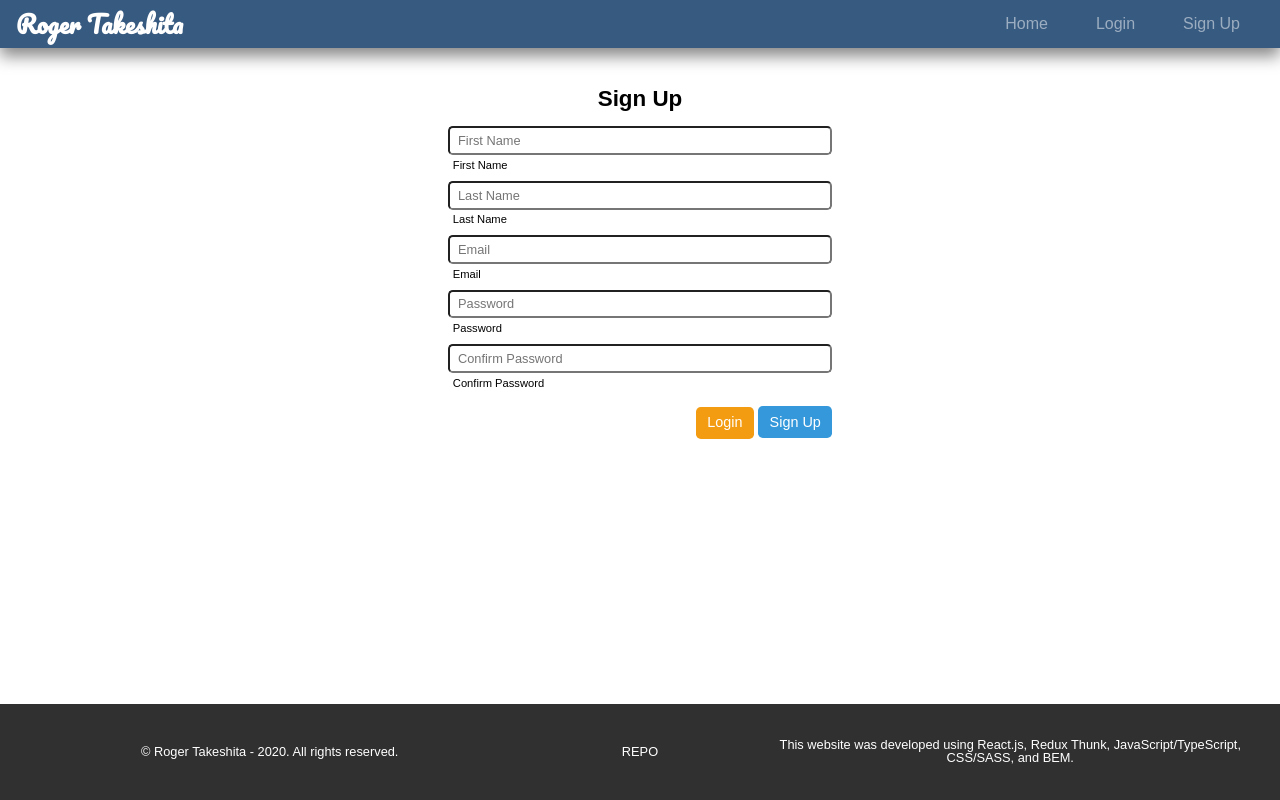
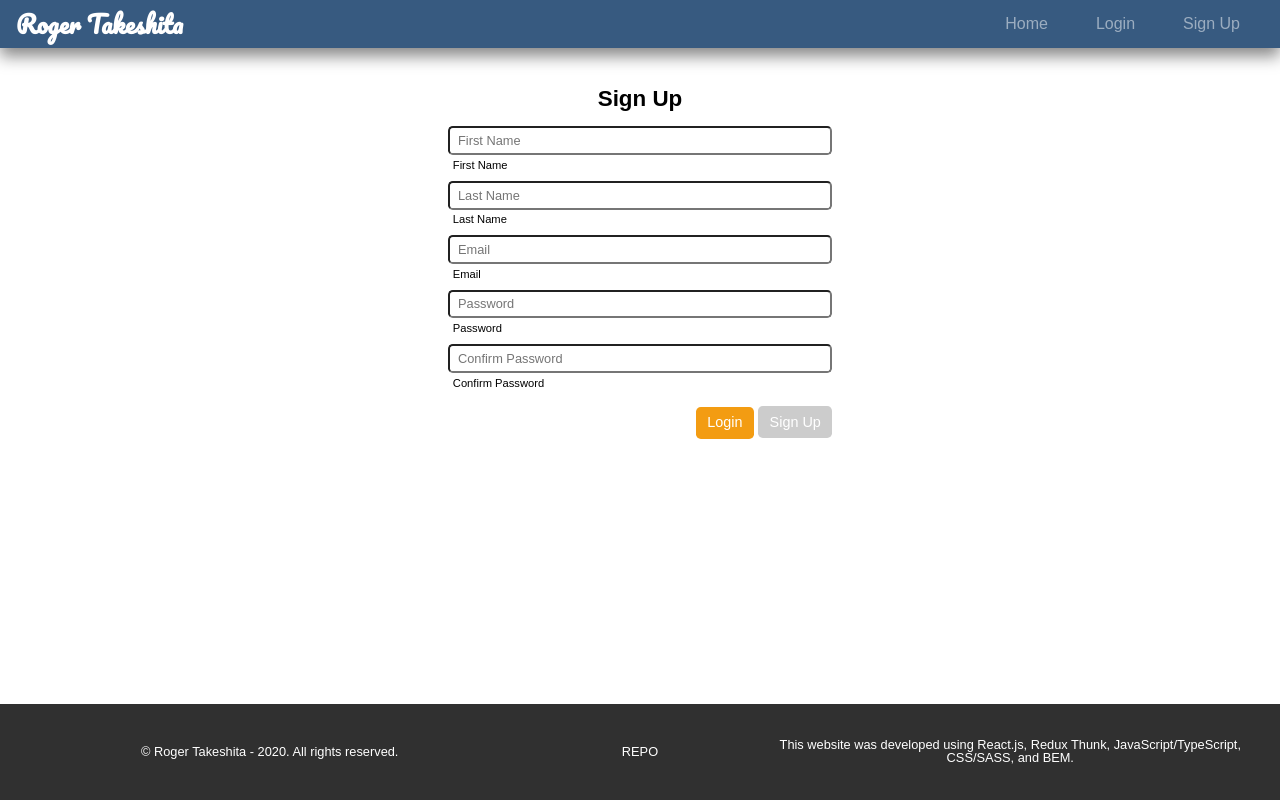
Before and after one commit to ganesank/React_Boilerplate, a React (Create React App) app: page /signup in a window 1280 px wide. Built offline with nearby package versions, Linux system fonts and the light colour scheme.

Commit message:
feat: Should connect SignUp Form to backend
    - Connected FormSignUp to backend

```diff
--- a/src/components/FormLogin.tsx
+++ b/src/components/FormLogin.tsx
@@ -23,6 +23,10 @@ const FormLogin: React.FC<type.FormLoginComponentProps> = ({ onSubmit }) => {
             ...form,
             [name]: value,
         });
+    };
+
+    const isFormValid = (): boolean => {
+        return !(form.email.trim() !== '' && form.password.trim() !== '');
     };
 
     return (
@@ -66,7 +70,13 @@ const FormLogin: React.FC<type.FormLoginComponentProps> = ({ onSubmit }) => {
                     <Link className="btn btn--warning" to="/signup">
                         Sign Up
                     </Link>
-                    <button className="btn">Login</button>
+                    <button
+                        className={isFormValid() ? 'btn btn--disabled ' : 'btn'}
+                        type="submit"
+                        disabled={isFormValid()}
+                    >
+                        Login
+                    </button>
                 </div>
             </form>
         </div>
--- a/src/components/FormSignUp.tsx
+++ b/src/components/FormSignUp.tsx
@@ -26,6 +26,17 @@ const FormSignUp: React.FC<type.FormSignUpComponentProps> = ({ onSubmit }) => {
             ...form,
             [name]: value,
         });
+    };
+
+    const isFormValid = (): boolean => {
+        return !(
+            form.firstName.trim() !== '' &&
+            form.lastName.trim() !== '' &&
+            form.email.trim() !== '' &&
+            form.password.trim() !== '' &&
+            form.confirmPassword.trim() !== '' &&
+            form.confirmPassword.trim() === form.password.trim()
+        );
     };
 
     return (
@@ -121,7 +132,13 @@ const FormSignUp: React.FC<type.FormSignUpComponentProps> = ({ onSubmit }) => {
                     <Link className="btn btn--warning" to="/login">
                         Login
                     </Link>
-                    <button className="btn">Sign Up</button>
+                    <button
+                        className={isFormValid() ? 'btn btn--disabled ' : 'btn'}
+                        type="submit"
+                        disabled={isFormValid()}
+                    >
+                        Sign Up
+                    </button>
                 </div>
             </form>
         </div>
--- a/src/css/2-base/_variables.sass
+++ b/src/css/2-base/_variables.sass
@@ -3,7 +3,8 @@ $color-primary-dark: rgb(37, 61, 87)
 $color-secondary: rgb(48,48,48)
 $color-secondary-dark: rgb(41, 41, 41)
 
-$color-black: #0e0e0e
+$color-black: rgb(14, 14, 14)
+$color-grey: rgb(204, 204, 204)
 $color-white: rgb(255,255,255)
 
 $color-success: rgb(0,188,140)
--- a/src/css/3-components/_button.sass
+++ b/src/css/3-components/_button.sass
@@ -13,12 +13,13 @@
   transition: all 0.2s ease-in-out
 
   &:hover
-    background-color: rgba($color-info, 0.8)
     transform: translateZ(1rem) scale(1.1)
     box-shadow: 0.3rem 0.3rem 0.3rem rgba($color-black, 0.3)
-
   &--warning
     background-color: $color-warning
 
     &:hover
       background-color: rgba($color-warning, 0.8)
+  &--disabled
+    cursor: not-allowed
+    background-color: $color-grey
--- a/src/css/styles.css
+++ b/src/css/styles.css
@@ -368,7 +368,6 @@ h3 {
 }
 
 .btn:hover {
-  background-color: rgba(52, 152, 219, 0.8);
   -webkit-transform: translateZ(1rem) scale(1.1);
           transform: translateZ(1rem) scale(1.1);
   -webkit-box-shadow: 0.3rem 0.3rem 0.3rem rgba(14, 14, 14, 0.3);
@@ -381,6 +380,11 @@ h3 {
 
 .btn--warning:hover {
   background-color: rgba(243, 156, 18, 0.8);
+}
+
+.btn--disabled {
+  cursor: not-allowed;
+  background-color: #cccccc;
 }
 
 .footer {
--- a/src/pages/SignUpPage.tsx
+++ b/src/pages/SignUpPage.tsx
@@ -13,7 +13,8 @@ const SignUpPage: React.FC = () => {
 
     const handleSubmit = async (data: type.SignupForm) => {
         try {
-            await dispatch(signUpUser(data));
+            const response = await dispatch(signUpUser(data));
+            console.log(response);
         } catch (error) {
             setError(error.message);
         }
```
